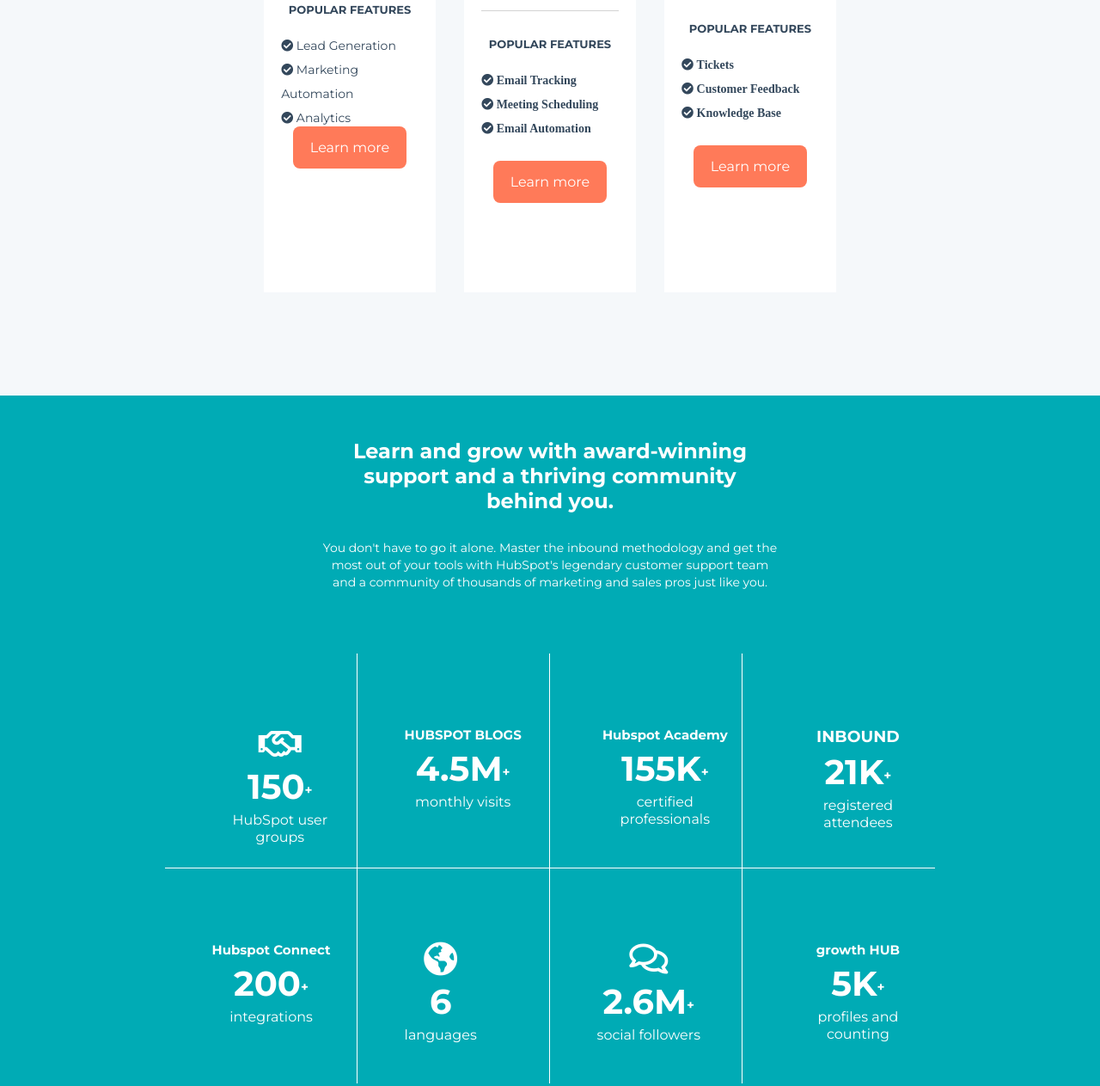
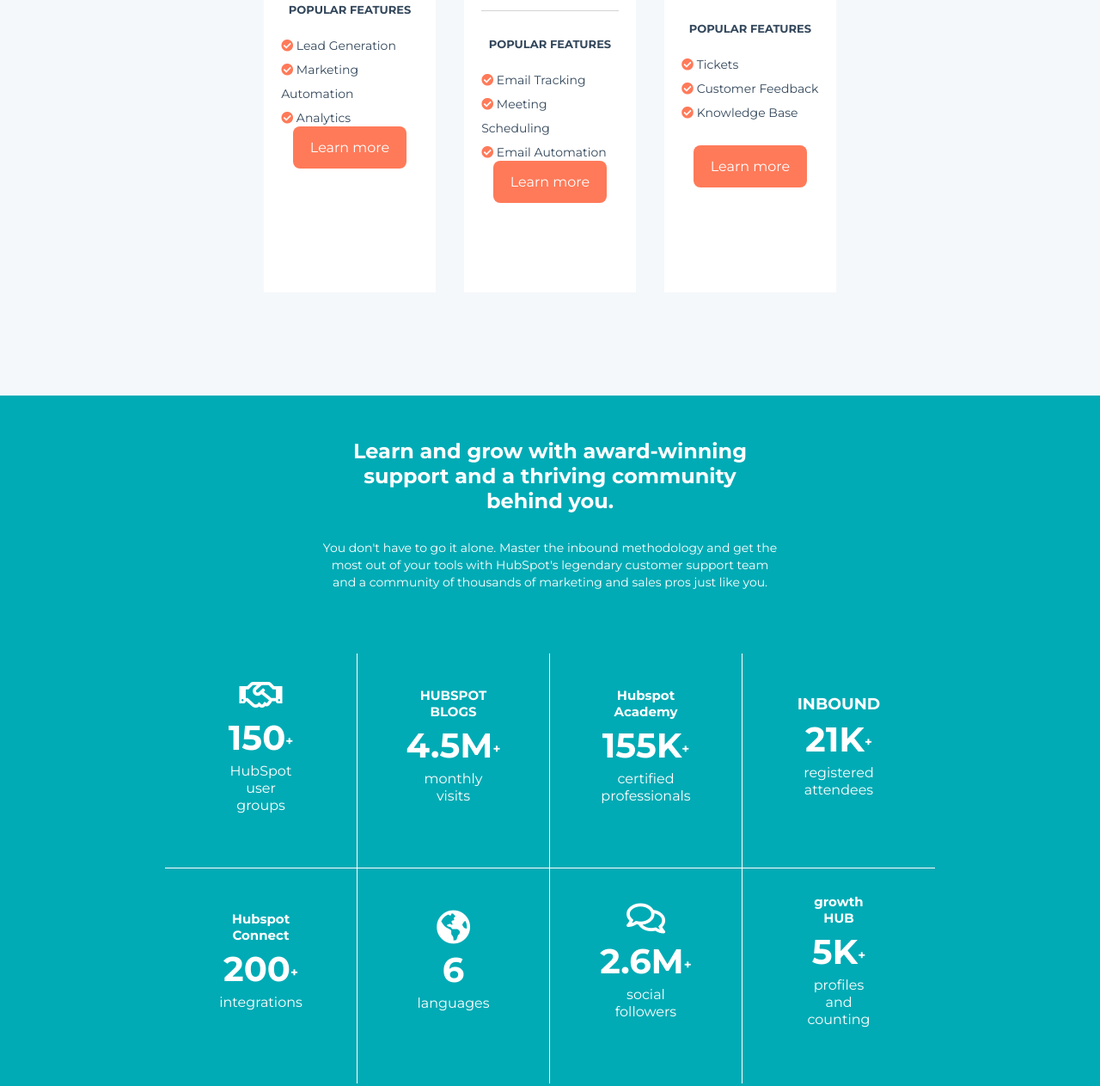
Before and after one commit to TetyanaSergata/html-css-hubspot, a plain HTML site: page index.html in a window 1280 px wide. Shown: the part 1910-3173 px from the top of the page at 86% size. Drawn offline with Linux system fonts and the light colour scheme.

Commit message:
General review

```diff
--- a/css/style.css
+++ b/css/style.css
@@ -477,7 +477,7 @@
 
 }
 
-.box-hub li .orange{
+.orange{
   color: #ff7a59;
 }
 
@@ -572,8 +572,9 @@
 }
 .content{
   position: absolute;
-  top: 30%;
-  left: 20%;
+  top: 50%;
+  left: 50%;
+  transform: translate(-50%, -50%);
   padding: 10px;
   /* padding-bottom: 40px; */
 }
@@ -693,3 +694,12 @@
 .logo.classpass img{
   height: 60px;
 }
+
+/* Main bottom */
+
+.main-bottom{
+  height: 500px;
+  width: 100%;
+  margin: 0 auto;
+  background-color: pink;
+}
--- a/index.html
+++ b/index.html
@@ -46,7 +46,7 @@
           <div class="header-button-right">
             <ul>
               <li>
-                <a href="#"class="search">
+                <a href="#" class="search">
                 <i class="fas fa-search">
                 </i>
                 </a>
@@ -175,17 +175,17 @@
                 <h5>Popular Features</h5>
                 <ul>
                   <li>
-                    <i class="fas fa-check-circle .orange">
+                    <i class="fas fa-check-circle orange">
                     </i>
                     Lead Generation
                   </li>
                   <li>
-                    <i class="fas fa-check-circle .orange">
+                    <i class="fas fa-check-circle orange">
                     </i>
                     Marketing Automation
                   </li>
                   <li>
-                    <i class="fas fa-check-circle .orange">
+                    <i class="fas fa-check-circle orange">
                     </i>
                     Analytics
                   </li>
@@ -206,19 +206,19 @@
                 <h5>Popular Features</h5>
                 <ul>
                   <li>
-                    <i class="fas fa-check-circle .orange">
-                      Email Tracking
+                    <i class="fas fa-check-circle orange">
                     </i>
+                    Email Tracking
                   </li>
                   <li>
-                    <i class="fas fa-check-circle .orange">
-                      Meeting Scheduling
+                    <i class="fas fa-check-circle orange">
                     </i>
+                    Meeting Scheduling
                   </li>
                   <li>
-                    <i class="fas fa-check-circle .orange">
-                      Email Automation
+                    <i class="fas fa-check-circle orange">
                     </i>
+                    Email Automation
                   </li>
                 </ul>
               </div>
@@ -237,19 +237,19 @@
                 <h5>Popular Features</h5>
                 <ul>
                   <li>
-                    <i class="fas fa-check-circle .orange">
-                      Tickets
+                    <i class="fas fa-check-circle orange">
                     </i>
+                    Tickets
                   </li>
                   <li>
-                    <i class="fas fa-check-circle .orange">
-                      Customer Feedback
+                    <i class="fas fa-check-circle orange">
                     </i>
+                    Customer Feedback
                   </li>
                   <li>
-                    <i class="fas fa-check-circle .orange">
-                      Knowledge Base
+                    <i class="fas fa-check-circle orange">
                     </i>
+                    Knowledge Base
                   </li>
                 </ul>
               </div>
@@ -313,8 +313,6 @@
                   <p>integrations</p>
                 </div>
               </div>
-
-
               <div class="box-small">
                 <div class="content">
                   <i class="fas fa-globe-americas">
@@ -343,15 +341,10 @@
               </div>
             </div>
           </div>
-
-
-
-
-
         </div>
       </div>
+      <!-- Box space -->
       <div class="box-space">
-
       </div>
         <!-- Logo container -->
       <div class="logo-main">
@@ -398,7 +391,12 @@
           </div>
 
         </div>
+      </div>
+        <!-- Box space -->
+      <div class="box-space">
+      </div>
 
+      <div class="main-bottom">
 
       </div>
 
```
